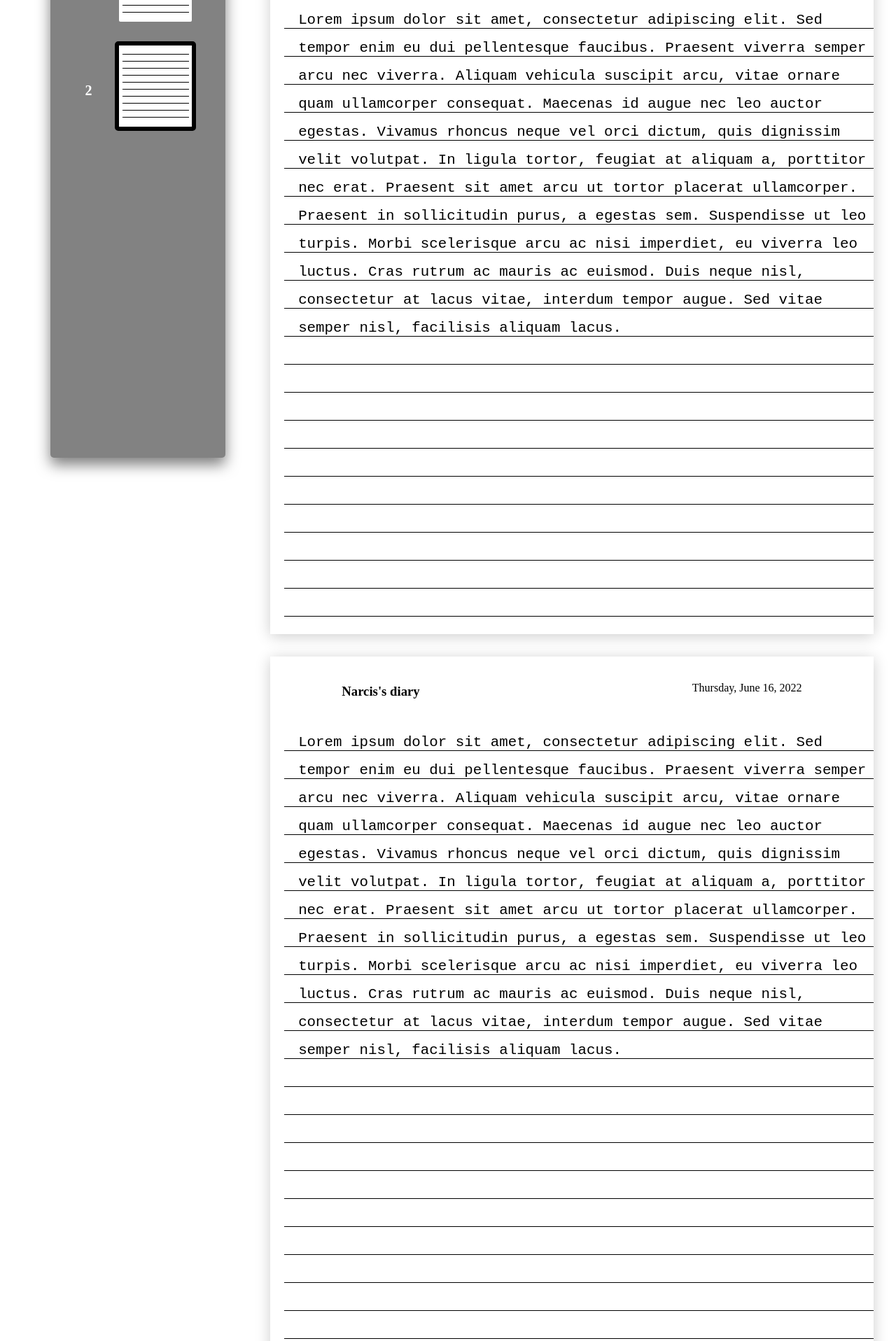
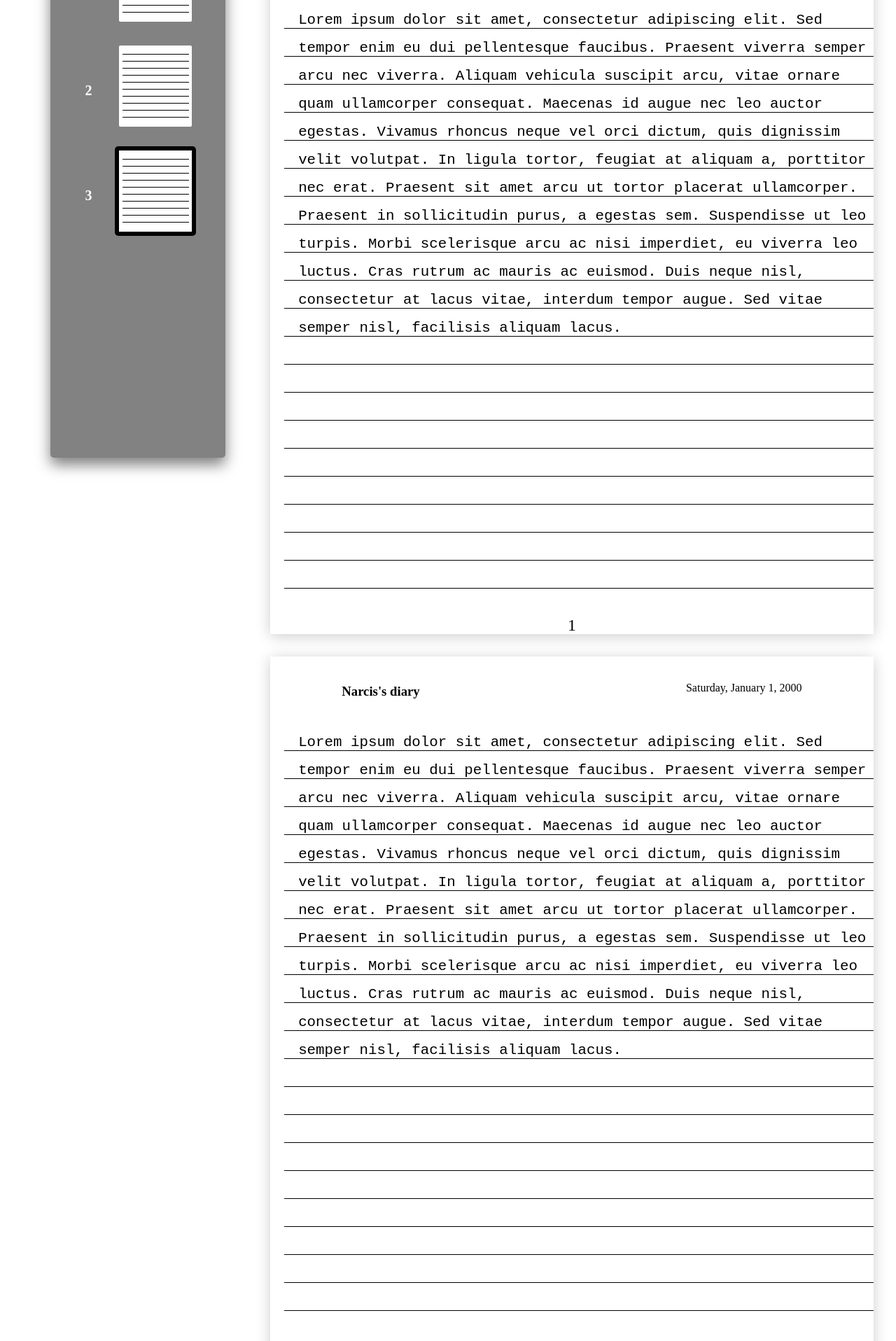
Before and after one commit to Narcis2005/diary-frontend, a Next.js app: page /journal in a window 1280 px wide. Shown: the part 262-2178 px from the top of the page at 70% size. Built offline with nearby package versions, Linux system fonts and the light colour scheme.

Commit message:
added newPage on journal and pageNumber, also added some comments

```diff
--- a/components/JournalComponent/JournalComponents.tsx
+++ b/components/JournalComponent/JournalComponents.tsx
@@ -67,7 +67,7 @@ export const PageContainer = styled.div`
     overflow-x: hidden;
 `;
 export const TextAreaContainer = styled.div`
-    height: 95%;
+    height: 88%;
 `;
 export const Page = styled.textarea`
     /* max-height: 1000vh; */
@@ -169,3 +169,11 @@ export const SavebuttonContainer = styled.div`
 export const SaveButton = styled(Button)`
     width: 150px;
 `;
+export const PageNumberContainer = styled.div`
+    display: flex;
+    justify-content: center;
+    padding: 10px 0;
+`;
+export const PageNumber = styled.p`
+    font-size: 1.5rem;
+`;
--- a/components/JournalComponent/PageComponent.tsx
+++ b/components/JournalComponent/PageComponent.tsx
@@ -1,4 +1,4 @@
-import React, { useCallback, useEffect, useRef } from "react";
+import React, { useCallback, useEffect, useRef, useState } from "react";
 import { useInView } from "react-intersection-observer";
 import {
     PageContainer,
@@ -7,34 +7,49 @@ import {
     WrritenAtJournal,
     Page,
     TextAreaContainer,
+    PageNumber,
+    PageNumberContainer,
 } from "./JournalComponents";
 export interface IPageComponent {
     date: Date;
     content: string;
     index: number;
-    onChange: (e: React.ChangeEvent<HTMLTextAreaElement>, index: number, date: Date) => void;
+    onChange: (e: React.ChangeEvent<HTMLTextAreaElement>, index: number, date: Date, isNewPage: boolean) => void;
     currentPage: number;
     change: (nr: number) => void;
+    numberOfPage: number;
+    isNewPage: boolean;
 }
 // eslint-disable-next-line react/display-name
-const PageComponent = ({ date, content, onChange, index, currentPage, change }: IPageComponent) => {
+const PageComponent = ({ date, content, onChange, index, currentPage, change, numberOfPage, isNewPage }: IPageComponent) => {
     const { ref, inView } = useInView({ threshold: 0.5 });
+    const pageNumberRef = useRef<HTMLDivElement>(null);
+    const [initialTextAreaHeight, setInitialTextAreaHeight] = useState(0);
+    const [isInitialCall, setIsInitialCall] = useState(true);
     const handleOnChange = (e: React.ChangeEvent<HTMLTextAreaElement>) => {
+        if (isInitialCall) {
+            console.log("fdfdsfds");
+            setInitialTextAreaHeight( e.target.scrollHeight);
+            setIsInitialCall(false);
+        }
         e.target.style.height = "inherit";
         e.target.style.height = `${e.target.scrollHeight}px`;
-
-        onChange(e, index, date);
+        // console.log(initialTextAreaHeight);
+        if(pageNumberRef.current && !isInitialCall) {
+         pageNumberRef.current.style.marginTop = `${e.target.scrollHeight - initialTextAreaHeight}px`;
+        }
+        onChange(e, index, date, isNewPage);
     };
     const containerRef = useRef<HTMLDivElement>(null) as React.MutableRefObject<HTMLDivElement>;
     useEffect(() => {
-        if (currentPage === index && inView === false) {
+        if (currentPage === numberOfPage && inView === false) {
             containerRef.current?.scrollIntoView(true);
         }
         // eslint-disable-next-line react-hooks/exhaustive-deps
     }, [currentPage]);
     useEffect(() => {
         if (inView === true) {
-            change(index);
+            change(numberOfPage);
         }
         // eslint-disable-next-line react-hooks/exhaustive-deps
     }, [inView]);
@@ -56,6 +71,9 @@ const PageComponent = ({ date, content, onChange, index, currentPage, change }:
             <TextAreaContainer>
                 <Page value={content} onChange={handleOnChange}></Page>
             </TextAreaContainer>
+            <PageNumberContainer ref={pageNumberRef}>
+                <PageNumber >{numberOfPage}</PageNumber>
+            </PageNumberContainer>
         </PageContainer>
     );
 };
--- a/components/JournalComponent/index.tsx
+++ b/components/JournalComponent/index.tsx
@@ -31,6 +31,7 @@ export const formatStringsInSubstringsWithNWords = (string: string, n: number):
     }
     return stringsFormated;
 };
+
 const JournalComponent = ({ data }: { data: IJournalComponent[] }) => {
     const formatedContent = data.map((content) => {
         return { content: formatStringsInSubstringsWithNWords(content.content, 130), date: content.date };
@@ -69,7 +70,26 @@ const JournalComponent = ({ data }: { data: IJournalComponent[] }) => {
         content: IPageContent[];
     }
     const [dataByDate, setDataByDate] = useState<IDateByDate[]>(formatedContent);
-    const onChange = (e: React.ChangeEvent<HTMLTextAreaElement>, index: number, date: Date) => {
+    const [newPageData, setNewPageData] = useState<IDateByDate>({date: new Date(), content: [{content: "", id: 1}]});
+    const onChange = (e: React.ChangeEvent<HTMLTextAreaElement>, index: number, date: Date, isNewPage: boolean) => {
+        if (isNewPage) {
+        console.log(index);
+
+            setNewPageData((prevDataByDate) => {
+                return  {
+                        ...prevDataByDate,
+                        content: prevDataByDate.content.map((content) => {
+                            if (content.id === index) {
+                                return { ...content, content: e.target.value };
+                            }
+                            return content;
+                        }),
+                    };
+
+                }
+            );
+            return;
+        }
         setDataByDate((prevDataByDate) =>
             prevDataByDate.map((newData) => {
                 if (date === newData.date) {
@@ -95,7 +115,7 @@ const JournalComponent = ({ data }: { data: IJournalComponent[] }) => {
                 content: oneDataByDate.content.map((content) => content.content).join(),
             };
         });
-        console.log(dataToSend);
+        console.log([...dataToSend, {...newPageData, content: newPageData.content[0].content}]);
     };
     const [currentPage, setCurrentPage] = useState(1);
     const onChangePage = (e: React.ChangeEvent<HTMLInputElement>) => {
@@ -105,6 +125,17 @@ const JournalComponent = ({ data }: { data: IJournalComponent[] }) => {
         setCurrentPage(nr);
     };
     let indexOfPage = 1;
+    const isTodayANewDay =  () => {
+        const today = new Date();
+        if (
+            today.getFullYear() === data[data.length-1].date.getFullYear() &&
+            today.getMonth() === data[data.length-1].date.getMonth() &&
+            today.getDate() === data[data.length-1].date.getDate()
+          ) {
+            return false;
+          }
+          return true;
+    };
     return (
         <>
             <JournalContainer>
@@ -120,6 +151,13 @@ const JournalComponent = ({ data }: { data: IJournalComponent[] }) => {
                                 />
                             ));
                         })}
+                        {isTodayANewDay() && (
+                            <SmallIndicativePage
+                            pageNumber={pageNumber++}
+                            selectedNumber={currentPage}
+                            onChange={onChangePage}
+                            />
+                        )}
                     </IndicativePageForm>
                 </SidebarContainer>
                 <PagesContainer>
@@ -128,14 +166,26 @@ const JournalComponent = ({ data }: { data: IJournalComponent[] }) => {
                             <PageComponent
                                 key={index}
                                 onChange={onChange}
-                                index={indexOfPage++}
+                                numberOfPage={indexOfPage++}
+                                index={index+1}
                                 content={content.content}
                                 date={data.date}
                                 currentPage={currentPage}
                                 change={changePageOnScroll}
+                                isNewPage={false}
                             />
                         ));
                     })}
+                    {isTodayANewDay() && (<PageComponent
+                                onChange={onChange}
+                                numberOfPage={indexOfPage++}
+                                content={newPageData.content[0].content}
+                                index={1}
+                                date={new Date()}
+                                currentPage={currentPage}
+                                change={changePageOnScroll}
+                                isNewPage={true}
+                    />)}
                     <SavebuttonContainer>
                         <SaveButton onClick={handleSave}>Save Journal</SaveButton>
                     </SavebuttonContainer>
--- a/components/ProfileComponent/index.tsx
+++ b/components/ProfileComponent/index.tsx
@@ -48,6 +48,7 @@ const ProfileComponent = ({
     const handleInputChange = (e: React.ChangeEvent<HTMLInputElement>) => {
         setUserData((prevData) => ({ ...prevData, [e.target.name]: e.target.value, changesWereMade: true }));
     };
+    //The input element is display none, for styling reasons
     const inputRef = useRef<HTMLInputElement>(null);
     const clickInput = () => {
         inputRef.current && inputRef.current.click();
--- a/pages/_document.tsx
+++ b/pages/_document.tsx
@@ -14,11 +14,12 @@ export default class MyDocument extends Document {
                 });
 
             const initialProps = await Document.getInitialProps(ctx);
+            let key = 0;
             return {
                 ...initialProps,
                 styles: [
                     // A random hardcoded key stops the warning in console
-                    <Fragment key="something">
+                    <Fragment key={key++}>
                         {initialProps.styles}
                         {sheet.getStyleElement()}
                     </Fragment>,
--- a/pages/journal/index.tsx
+++ b/pages/journal/index.tsx
@@ -1,7 +1,11 @@
+import { useEffect } from "react";
 import JournalComponent from "../../components/JournalComponent";
 import DefaultContainer from "../../containers/DefaultContaienr";
 
 const Journal = () => {
+    useEffect(() => {
+        window.scrollTo(0, 0);
+      }, []);
     return (
         <>
             <DefaultContainer>
@@ -13,7 +17,7 @@ const Journal = () => {
                                 "Lorem ipsum dolor sit amet, consectetur adipiscing elit. Sed tempor enim eu dui pellentesque faucibus. Praesent viverra semper arcu nec viverra. Aliquam vehicula suscipit arcu, vitae ornare quam ullamcorper consequat. Maecenas id augue nec leo auctor egestas. Vivamus rhoncus neque vel orci dictum, quis dignissim velit volutpat. In ligula tortor, feugiat at aliquam a, porttitor nec erat. Praesent sit amet arcu ut tortor placerat ullamcorper. Praesent in sollicitudin purus, a egestas sem. Suspendisse ut leo turpis. Morbi scelerisque arcu ac nisi imperdiet, eu viverra leo luctus. Cras rutrum ac mauris ac euismod. Duis neque nisl, consectetur at lacus vitae, interdum tempor augue. Sed vitae semper nisl, facilisis aliquam lacus.",
                         },
                         {
-                            date: new Date(),
+                            date: new Date("1-1-2000"),
                             content:
                                 "Lorem ipsum dolor sit amet, consectetur adipiscing elit. Sed tempor enim eu dui pellentesque faucibus. Praesent viverra semper arcu nec viverra. Aliquam vehicula suscipit arcu, vitae ornare quam ullamcorper consequat. Maecenas id augue nec leo auctor egestas. Vivamus rhoncus neque vel orci dictum, quis dignissim velit volutpat. In ligula tortor, feugiat at aliquam a, porttitor nec erat. Praesent sit amet arcu ut tortor placerat ullamcorper. Praesent in sollicitudin purus, a egestas sem. Suspendisse ut leo turpis. Morbi scelerisque arcu ac nisi imperdiet, eu viverra leo luctus. Cras rutrum ac mauris ac euismod. Duis neque nisl, consectetur at lacus vitae, interdum tempor augue. Sed vitae semper nisl, facilisis aliquam lacus.",
                         },
--- a/pages/profile/index.tsx
+++ b/pages/profile/index.tsx
@@ -8,6 +8,7 @@ const Profile = () => {
         fullName: "Chirilov Narcis",
         imageURL: "/pozaCuMine.jpg",
     };
+
     return (
         <>
             <DefaultContainer>
```
